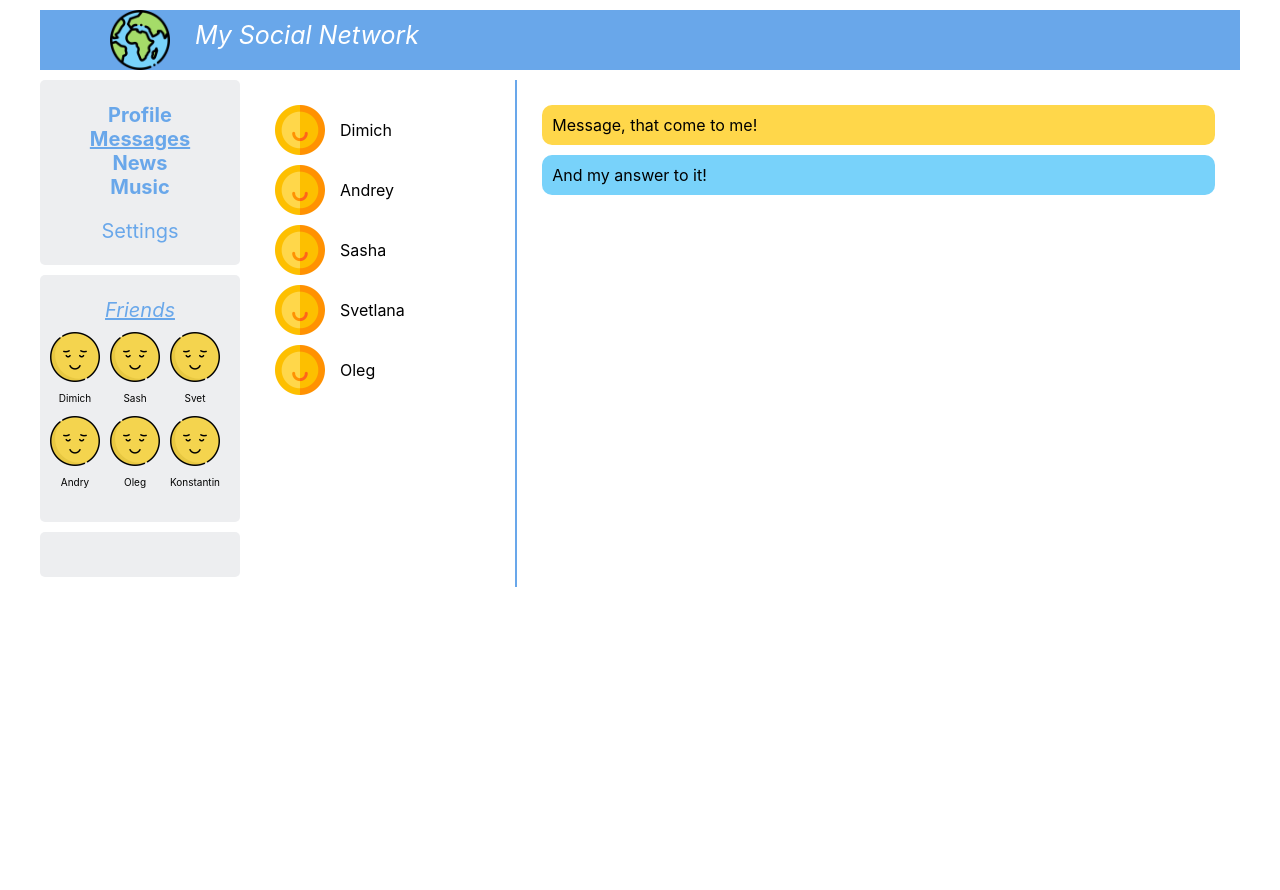
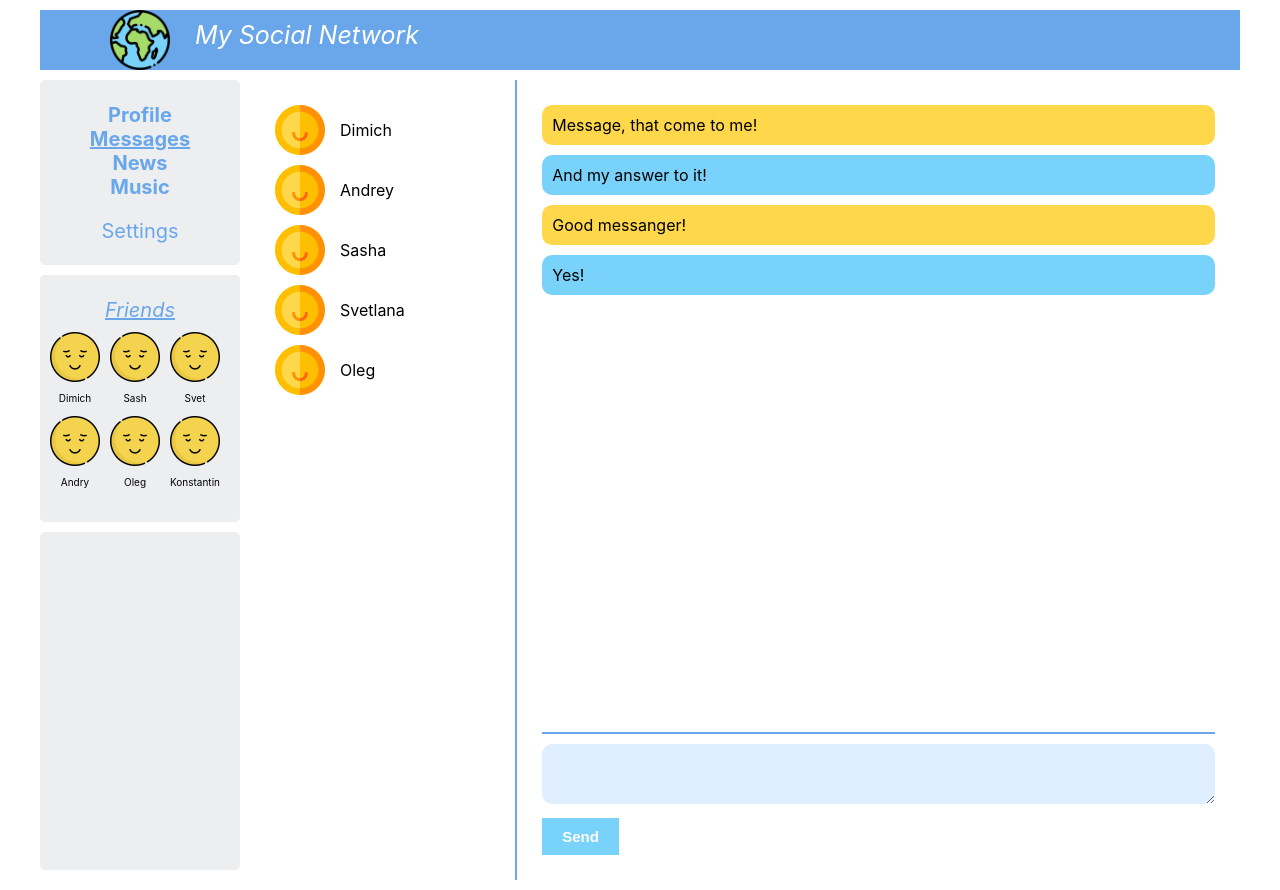
Before and after one commit to deftime/React-IT-K, a React (Create React App) app: page /dialogs in a window 1280 px wide. Before the commit the page ends 800 px from the top, so only its background shows below. Built offline with nearby package versions, Linux system fonts and the light colour scheme.

Commit message:
Ls 31-33 events callbacks FLUX

```diff
--- a/src/App.js
+++ b/src/App.js
@@ -13,8 +13,8 @@ function App(props) {
       <div className="wrapper">
         <Header />
         <Navbar navData={props.data.navbar} />
-          <Route exact path='/' render={ () => <Profile pageData={props.data.profilePage} /> } />
-          <Route path='/profile' render={ () => <Profile pageData={props.data.profilePage} /> } />
+          <Route exact path='/' render={ () => <Profile pageData={props.data.profilePage} addPost={props.addPost}/> } />
+          <Route path='/profile' render={ () => <Profile pageData={props.data.profilePage} addPost={props.addPost}/> } />
           <Route path='/dialogs' render={ () => <Dialogs pageData={props.data.messagesPage} /> } />
       </div>
     </div>
--- a/src/components/Dialogs/dialogs.jsx
+++ b/src/components/Dialogs/dialogs.jsx
@@ -8,13 +8,25 @@ function Dialogs(props) {
   let dialogs = props.pageData.dialogData.map( dialog => <DialogItem name={dialog.name} id={dialog.id} />);
   let messages = props.pageData.messageData.map ( message => <Message text={message.text} id={message.id} line={message.line} />);
 
+  function stopRefresh(event) {
+    event.preventDefault();
+  }
+
   return (
     <div className={cls.main}>
       <div className={cls.users}>
         {dialogs}
       </div>
       <div className={cls.messages}>
-        {messages}
+        <div className={cls.msgList}>
+          {messages}
+        </div>
+        <div className={cls.sendMessage}>
+          <form name="sendMsgFrom" onSubmit={stopRefresh}>
+            <textarea name="msgText"></textarea><br />
+            <button type="submit" name="sendButton">Send</button>
+          </form>
+        </div>
       </div>
     </div>
   )
--- a/src/components/Navbar/Friends/friendItem.jsx
+++ b/src/components/Navbar/Friends/friendItem.jsx
@@ -4,7 +4,7 @@ import ava from '../../../images/friend.png';
 
 function FriendItem(props) {
   return (
-    <div class={cls.friend}>
+    <div className={cls.friend}>
       <img src={ava} alt="ava" />
       <span>{props.name}</span>
     </div>
--- a/src/components/Profile/Profile.jsx
+++ b/src/components/Profile/Profile.jsx
@@ -8,7 +8,7 @@ function Profile(props) {
     <div className={cls.main}>
       <ProfileInfo />
       <div className={`${cls.myPosts} ${cls.mainRow}`}>
-      <MyPosts data={props.pageData.postData} />
+      <MyPosts data={props.pageData.postData} addPost={props.addPost}/>
       </div>
     </div>
   );
--- a/src/components/Profile/myPosts/myPosts.jsx
+++ b/src/components/Profile/myPosts/myPosts.jsx
@@ -8,7 +8,7 @@ function MyPosts(props) {
 
   return (
     <div>
-      <NewPost />
+      <NewPost addPost={props.addPost}/>
       {posts}
     </div>
   )
--- a/src/components/Profile/myPosts/newPost.jsx
+++ b/src/components/Profile/myPosts/newPost.jsx
@@ -1,13 +1,24 @@
 import React from 'react';
 import cls from '../../../css/profile.module.css';
 
-function NewPost() {
+function NewPost(props) {
+
+  let postText = React.createRef();
+  function sendPost() {
+    props.addPost(postText.current.value);
+    postText.current.value = '';
+  };
+
+  function stopRefresh(event) {
+    event.preventDefault();
+  };
+
   return (
     <div className={cls.messageBoxWrap}>
       <div>New Post</div>
-      <form className={cls.sendMsg}>
-        <textarea name="post_msg"></textarea><br />
-        <button type="submit" name="send_msg">Send</button>
+      <form className={cls.sendMsg} onSubmit={stopRefresh}>
+        <textarea ref={postText} name="post_msg"></textarea><br />
+        <button type="submit" name="send_msg" onClick={sendPost}>Send</button>
       </form>
     </div>
   )
--- a/src/css/dialogs.module.css
+++ b/src/css/dialogs.module.css
@@ -1,12 +1,23 @@
 .main {
   display: flex;
   grid-area: c;
+  height: 800px;
 }
 
 .main .users {
   border-right: 2px solid #69a7ea;
   width: 25%;
   padding: 25px 0 25px 25px;
+}
+
+.main .messages {
+  display: flex;
+  flex-direction: column;
+}
+
+.main .messages .msgList {
+  flex-grow: 1;
+  overflow-y: auto;
 }
 
 .main .from {
@@ -55,3 +66,33 @@
   border-radius: 10px;
   margin-bottom: 10px;
 }
+
+/* Messanger send area */
+
+.sendMessage {
+  border-top: 2px solid #69a7ea;
+  padding-top: 10px;
+}
+
+.sendMessage textarea {
+  width: 100%;
+  border: none;
+  border-radius: 10px;
+  background-color: #E0EFFF;
+  padding: 15px;
+  box-sizing: border-box;
+}
+
+.sendMessage button {
+  border: none;
+  padding: 10px 20px;
+  color: white;
+  font-weight: bold;
+  font-size: 15px;
+  background-color: #78d2fa;
+  margin-top: 10px;
+}
+
+.sendMessage button:active {
+  transform: scale(0.9);
+}
--- a/src/css/profile.module.css
+++ b/src/css/profile.module.css
@@ -79,6 +79,10 @@
   float: right;
 }
 
+.main .myPosts button:active {
+  transform: scale(0.9);
+}
+
 .main .myPosts .messageBoxWrap {
   width: 500px;
   margin: 0 auto 50px auto;
--- a/src/index.js
+++ b/src/index.js
@@ -1,16 +1,4 @@
-import React from 'react';
-import ReactDOM from 'react-dom';
-import './index.css';
-import App from './App';
-import * as serviceWorker from './serviceWorker';
+import {renderDOM} from './render.js';
 import data from './redux/state';
 
-ReactDOM.render(
-    <App data={data}/>,
-    document.getElementById('root')
-);
-
-// If you want your app to work offline and load faster, you can change
-// unregister() to register() below. Note this comes with some pitfalls.
-// Learn more about service workers: https://bit.ly/CRA-PWA
-serviceWorker.unregister();
+renderDOM(data);
--- a/src/redux/state.js
+++ b/src/redux/state.js
@@ -1,3 +1,5 @@
+import {renderDOM} from '../render';
+
 let data = {
   profilePage: {
     postData: [
@@ -16,7 +18,9 @@ let data = {
     ],
     messageData: [
       {id: 1, text: 'Message, that come to me!', line: 'msgFrom'},
-      {id: 2, text: 'And my answer to it!', line: 'msgTo'}
+      {id: 2, text: 'And my answer to it!', line: 'msgTo'},
+      {id: 3, text: 'Good messanger!', line: 'msgFrom'},
+      {id: 4, text: 'Yes!', line: 'msgTo'}
     ]
   },
   navbar: {
@@ -29,6 +33,17 @@ let data = {
       {id: 6, name: 'Konstantin'}
     ]
   }
-}
+};
+
+export function addWallPost(text) {
+  let objProt = {
+    id: data.profilePage.postData.length + 1,
+    message: text,
+    likes: 0
+  }
+
+  data.profilePage.postData.push(objProt);
+  renderDOM(data);
+};
 
 export default data;
--- /dev/null
+++ b/src/render.js
@@ -0,0 +1,12 @@
+import React from 'react';
+import ReactDOM from 'react-dom';
+import './index.css';
+import App from './App';
+import {addWallPost} from './redux/state';
+
+export function renderDOM(data) {
+  ReactDOM.render(
+      <App data={data} addPost={addWallPost}/>,
+      document.getElementById('root')
+  );
+}
```
